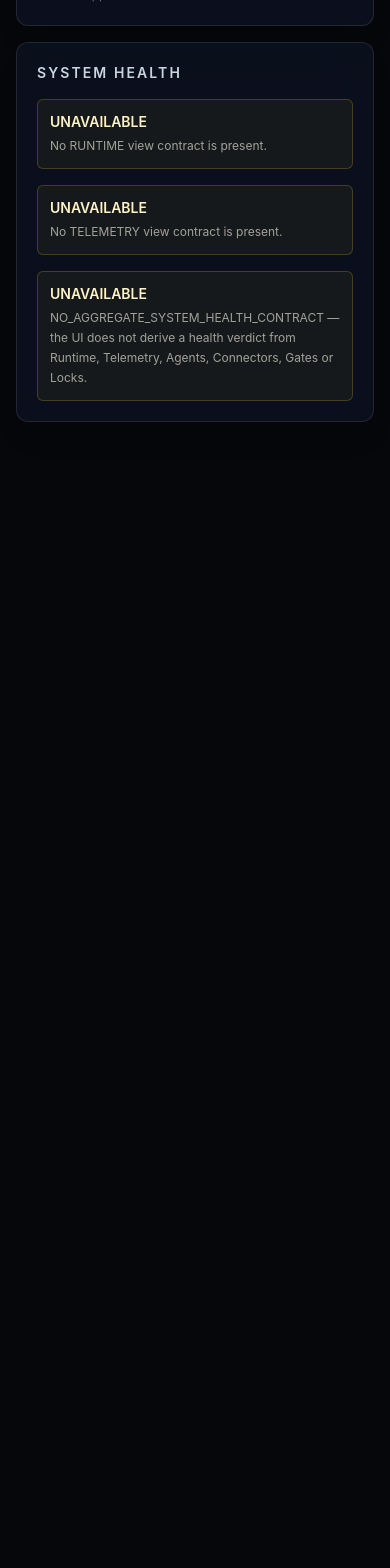
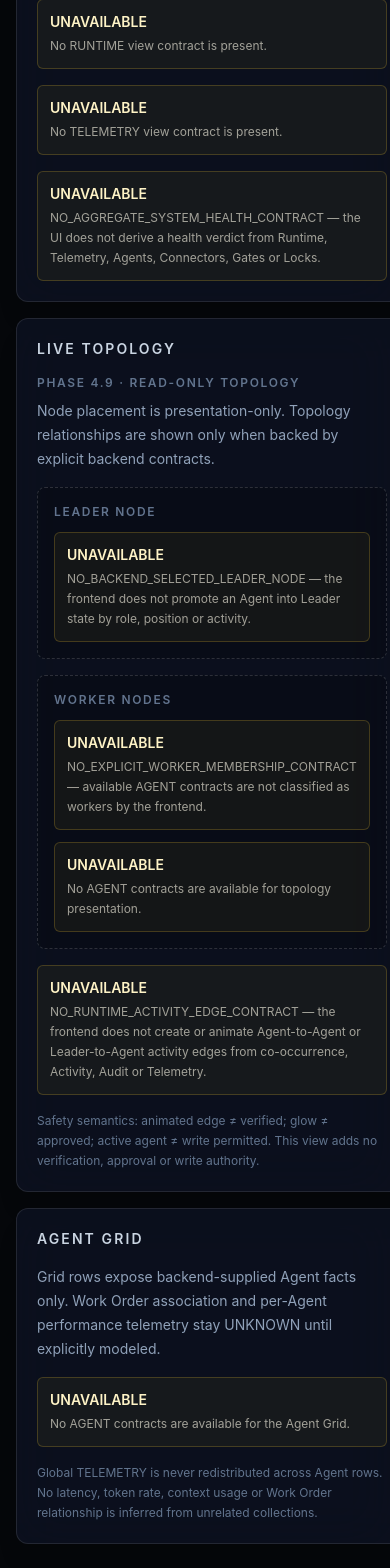
Before and after one commit to alpha-phoenix-labs/alpha-agent-orchestrator, a React (Vite) app in the folder frontend/: page /system-swarm in a window 390 px wide. Shown: the part 2178-3746 px from the top of the page. Before the commit the page ends 2624 px from the top, so only its background shows below. Built offline with nearby package versions, Linux system fonts and the light colour scheme.

Commit message:
Implement Phase 4.9 read-only topology and Agent Grid

```diff
--- a/frontend/src/system-swarm.tsx
+++ b/frontend/src/system-swarm.tsx
@@ -35,6 +35,18 @@ function ContractValue({
       </span>
       <span className="break-words font-mono text-sm text-slate-100">{formatValue(value)}</span>
       {reason ? <span className="text-xs text-slate-500">{reason}</span> : null}
+    </div>
+  )
+}
+
+function UnavailableValue({ label, reason }: { label: string; reason: string }) {
+  return (
+    <div className="flex min-w-0 flex-col gap-1 rounded-md border border-white/10 bg-black/20 px-3 py-2">
+      <span className="text-[11px] font-semibold uppercase tracking-[0.12em] text-slate-500">
+        {label}
+      </span>
+      <span className="font-mono text-sm text-slate-100">UNKNOWN</span>
+      <span className="text-xs text-slate-500">{reason}</span>
     </div>
   )
 }
@@ -252,6 +264,88 @@ export function SystemSwarm() {
             <MissingAuthority message="NO_AGGREGATE_SYSTEM_HEALTH_CONTRACT — the UI does not derive a health verdict from Runtime, Telemetry, Agents, Connectors, Gates or Locks." />
           </div>
         </Panel>
+
+        <Panel title="Live Topology">
+          <div className="space-y-4">
+            <div>
+              <p className="text-xs font-semibold uppercase tracking-[0.14em] text-slate-500">Phase 4.9 · read-only topology</p>
+              <p className="mt-2 text-sm leading-6 text-slate-400">
+                Node placement is presentation-only. Topology relationships are shown only when backed by explicit backend contracts.
+              </p>
+            </div>
+
+            <div className="rounded-lg border border-dashed border-white/15 bg-black/20 p-4">
+              <p className="text-xs font-semibold uppercase tracking-[0.14em] text-slate-500">Leader node</p>
+              <div className="mt-3">
+                {snapshot?.leader ? (
+                  <div className="grid gap-3 sm:grid-cols-2 lg:grid-cols-4">
+                    <ContractValue contract={snapshot.leader} field="agent_id" label="Agent" />
+                    <ContractValue contract={snapshot.leader} field="role" label="Role" />
+                    <ContractValue contract={snapshot.leader} field="runtime_state" label="Runtime State" />
+                    <ContractValue contract={snapshot.leader} field="activity" label="Activity" />
+                  </div>
+                ) : (
+                  <MissingAuthority message="NO_BACKEND_SELECTED_LEADER_NODE — the frontend does not promote an Agent into Leader state by role, position or activity." />
+                )}
+              </div>
+            </div>
+
+            <div className="rounded-lg border border-dashed border-white/15 bg-black/20 p-4">
+              <p className="text-xs font-semibold uppercase tracking-[0.14em] text-slate-500">Worker nodes</p>
+              <div className="mt-3 space-y-3">
+                <MissingAuthority message="NO_EXPLICIT_WORKER_MEMBERSHIP_CONTRACT — available AGENT contracts are not classified as workers by the frontend." />
+                <ContractList
+                  contracts={snapshot?.agents}
+                  emptyMessage="No AGENT contracts are available for topology presentation."
+                  render={(agent, index) => (
+                    <article key={index} className="rounded-md border border-white/10 bg-white/[0.02] p-3">
+                      <div className="grid gap-3 sm:grid-cols-3">
+                        <ContractValue contract={agent} field="agent_id" label="Agent node" />
+                        <ContractValue contract={agent} field="role" label="Role" />
+                        <ContractValue contract={agent} field="activity" label="Activity" />
+                      </div>
+                    </article>
+                  )}
+                />
+              </div>
+            </div>
+
+            <MissingAuthority message="NO_RUNTIME_ACTIVITY_EDGE_CONTRACT — the frontend does not create or animate Agent-to-Agent or Leader-to-Agent activity edges from co-occurrence, Activity, Audit or Telemetry." />
+            <p className="text-xs leading-5 text-slate-500">
+              Safety semantics: animated edge ≠ verified; glow ≠ approved; active agent ≠ write permitted. This view adds no verification, approval or write authority.
+            </p>
+          </div>
+        </Panel>
+
+        <Panel title="Agent Grid">
+          <div className="space-y-4">
+            <p className="text-sm leading-6 text-slate-400">
+              Grid rows expose backend-supplied Agent facts only. Work Order association and per-Agent performance telemetry stay UNKNOWN until explicitly modeled.
+            </p>
+            <ContractList
+              contracts={snapshot?.agents}
+              emptyMessage="No AGENT contracts are available for the Agent Grid."
+              render={(agent, index) => (
+                <article key={index} className="rounded-lg border border-white/10 bg-black/20 p-3">
+                  <div className="grid gap-3 sm:grid-cols-2 lg:grid-cols-3">
+                    <ContractValue contract={agent} field="agent_id" label="Agent" />
+                    <ContractValue contract={agent} field="role" label="Role" />
+                    <ContractValue contract={agent} field="health" label="Health" />
+                    <ContractValue contract={agent} field="runtime_state" label="Runtime State" />
+                    <ContractValue contract={agent} field="activity" label="Activity" />
+                    <UnavailableValue label="Work Order" reason="NO_AGENT_WORK_ORDER_ASSOCIATION_CONTRACT" />
+                    <UnavailableValue label="Latency" reason="NO_PER_AGENT_LATENCY_CONTRACT" />
+                    <UnavailableValue label="Tokens / s" reason="NO_PER_AGENT_TOKENS_RATE_CONTRACT" />
+                    <UnavailableValue label="Context usage" reason="NO_PER_AGENT_CONTEXT_USAGE_CONTRACT" />
+                  </div>
+                </article>
+              )}
+            />
+            <p className="text-xs leading-5 text-slate-500">
+              Global TELEMETRY is never redistributed across Agent rows. No latency, token rate, context usage or Work Order relationship is inferred from unrelated collections.
+            </p>
+          </div>
+        </Panel>
       </div>
     </div>
   )
```
